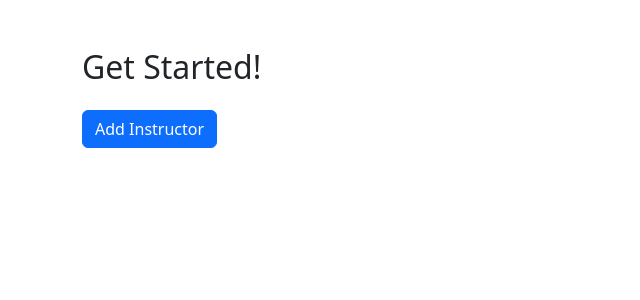
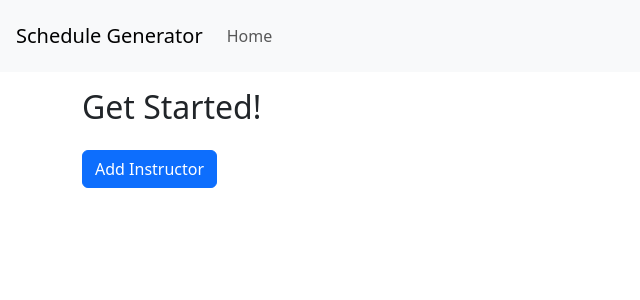
Before and after one commit to sidsinam/ScheduleGenerator, a Django app: page / in a window 1280 px wide. Shown: the top 300 px of the page, without its empty margins (0-640 px from the left). Run offline with Django 4.2, Linux system fonts and the light colour scheme.

Commit message:
navbar added

```diff
--- a/my_app/templates/base.html
+++ b/my_app/templates/base.html
@@ -11,8 +11,18 @@
   </head>
 
   <body>
-
-    <div class='container mt-5'>
+    <nav class="navbar navbar-expand-lg navbar-light bg-light p-3">
+      <a class="navbar-brand" href="#">Schedule Generator</a>
+      <button class="navbar-toggler" type="button" data-toggle="collapse" data-target="#navbarNav" aria-controls="navbarNav" aria-expanded="false" aria-label="Toggle navigation"><span class="navbar-toggler-icon"></span></button>
+      <div class="collapse navbar-collapse" id="navbarNav">
+        <ul class="navbar-nav">
+          <li class="nav-item active">
+            <a class="nav-link" href="#">Home</a>
+          </li>
+        </ul>
+      </div>
+    </nav>
+    <div class='container mt-3'>
         {% block content %}
         {% endblock content %}
     </div>
--- a/my_app/templates/home.html
+++ b/my_app/templates/home.html
@@ -1,14 +1,6 @@
 {% extends 'base.html' %}
 
 {% block content %}
-
-    <h2>Get Started!</h2>
-    <button
-        type="button"
-        class="btn btn-primary btn-large mt-3"
-        onclick="window.location.href='/add-instructor'"
-    >
-        Add Instructor
-    </button>
-
-{% endblock content %}
+  <h2>Get Started!</h2>
+  <button type="button" class="btn btn-primary btn-large mt-3" onclick="window.location.href='/add-instructor'">Add Instructor</button>
+{% endblock %}
```
Also changed, not shown: 1 other file.
